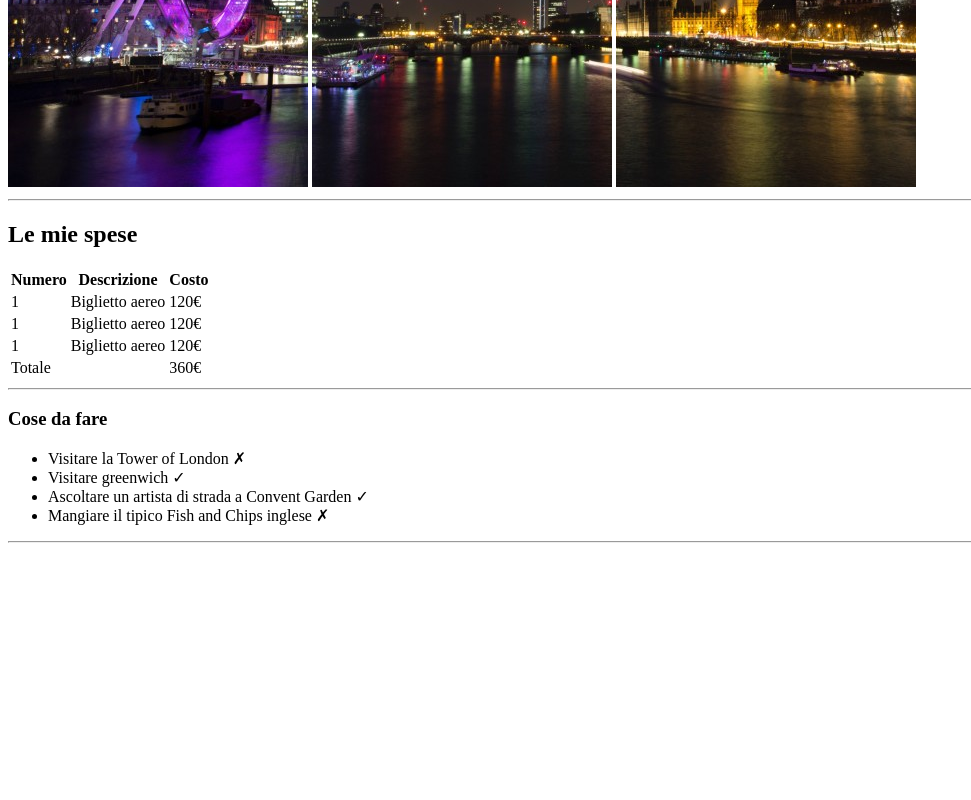
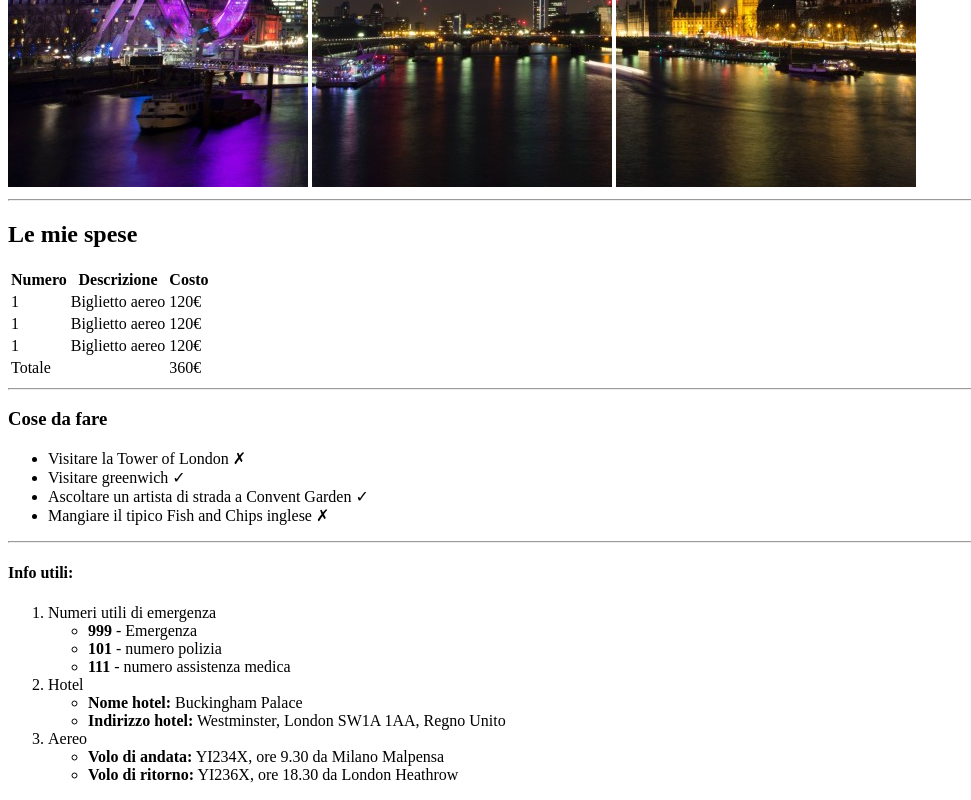
Before and after one commit to AndreaBeltramin/html-london-trip, a plain HTML site: page index.html in a window 1280 px wide. Shown: the part 493-1293 px from the top of the page, without its empty margins (0-971 px from the left). Before the commit the page ends 1044 px from the top, so only its background shows below. Drawn offline with Linux system fonts and the light colour scheme.

Commit message:
lista info

```diff
--- a/index.html
+++ b/index.html
@@ -65,6 +65,31 @@
             </ul>
             <hr>
         </div>
+        <div> <!--lista info-->
+            <h4>Info utili:</h4>
+            <ol>
+                <li>Numeri utili di emergenza
+                    <ul>
+                        <li> <strong>999</strong> - Emergenza</li>
+                        <li><strong>101 </strong>- numero polizia</li>
+                        <li><strong>111</strong> - numero assistenza medica</li>
+                    </ul>
+                </li>
+                <li>Hotel
+                    <ul>
+                        <li><strong>Nome hotel:</strong> Buckingham Palace</li>
+                        <li><strong>Indirizzo hotel:</strong> Westminster, London SW1A 1AA, Regno Unito</li>
+                    </ul>
+                </li>
+               <li>Aereo
+                    <ul>
+                        <li><strong>Volo di andata:</strong> YI234X, ore 9.30 da Milano Malpensa</li>
+                        <li><strong>Volo di ritorno:</strong> YI236X, ore 18.30 da London Heathrow</li>
+                    </ul>
+                </li>
+            </ol>
+        </div>
+
 
 
 
```
